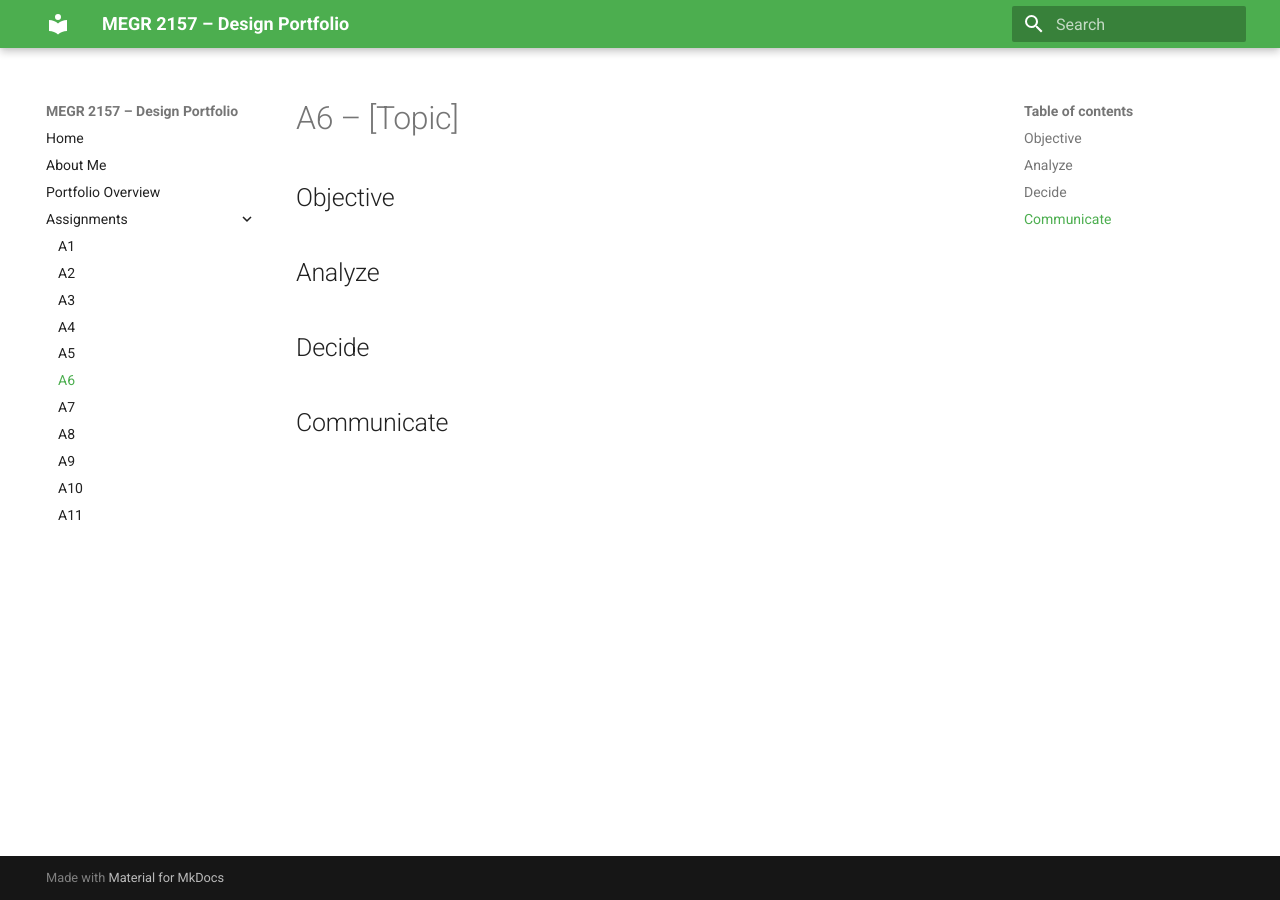
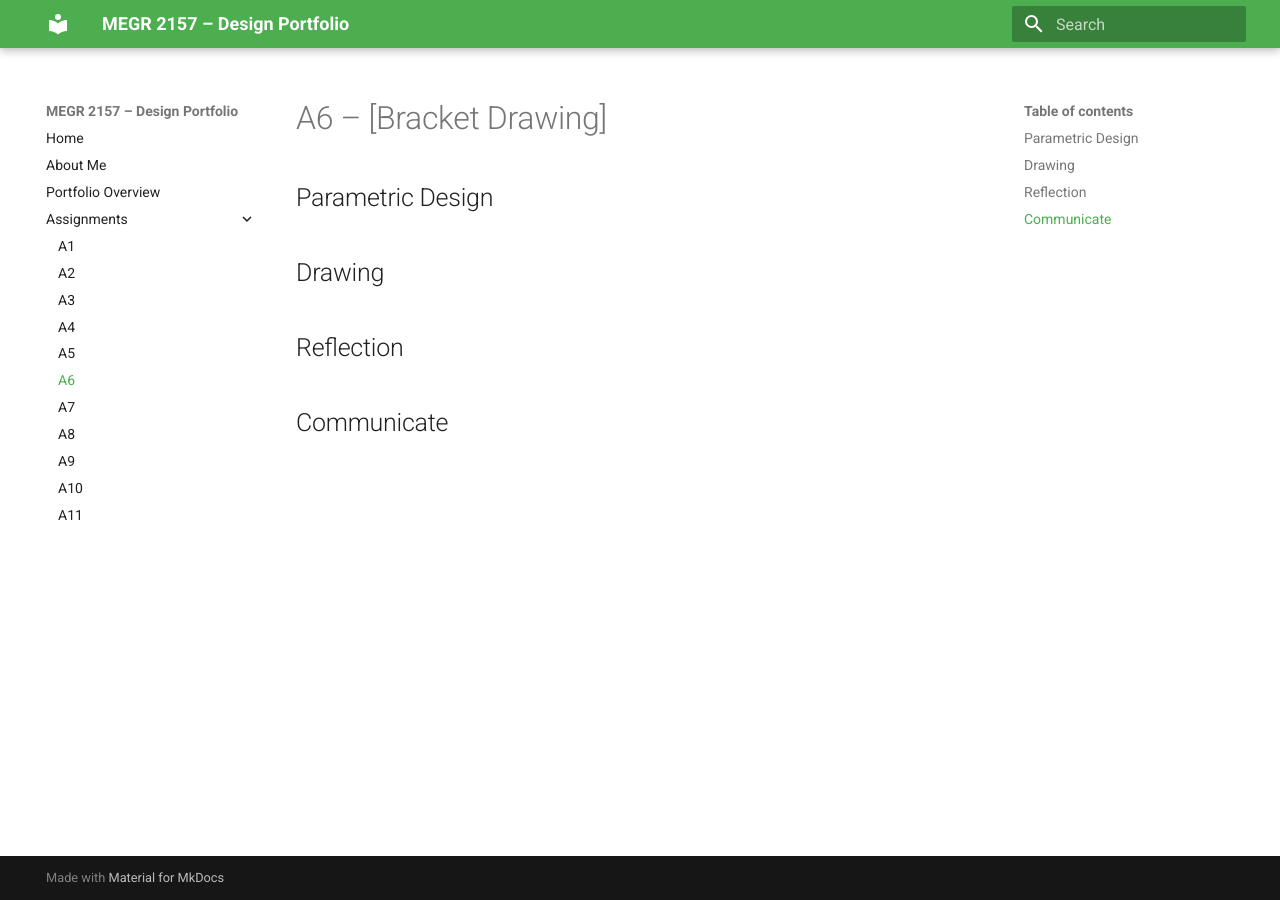
Before and after one commit to thord1-stack/design-projects-portfolio, an MkDocs documentation site: the page built from docs/assignments/A06/index.md, in a window 1280 px wide. Built offline with MkDocs 1.6.1 and Material for MkDocs 9.7.7, drawn with Linux system fonts in a browser that asks for light colours.

Commit message:
Update index.md

```diff
--- a/docs/assignments/A06/index.md
+++ b/docs/assignments/A06/index.md
@@ -1,12 +1,12 @@
-# A6 – [Topic]
+# A6 – [Bracket Drawing]
 
-## Objective
+## Parametric Design
 
 
-## Analyze
+## Drawing
 
 
-## Decide
+## Reflection
 
 
 ## Communicate
```
